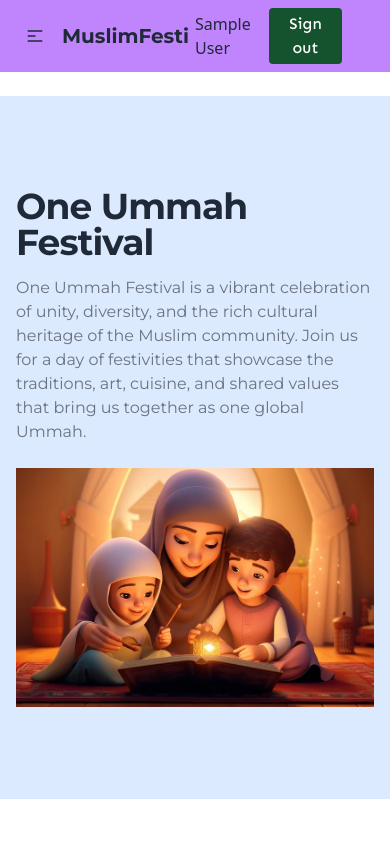
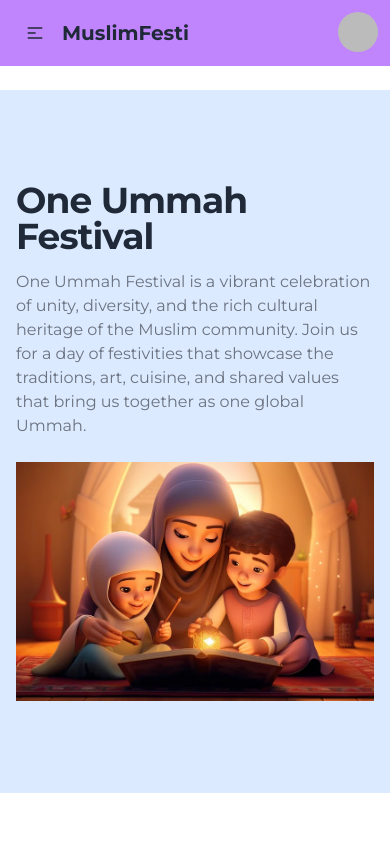
Before and after one commit to AsadFahimTEC/b8a9-event-management, a React (Vite) app: page / in a window 390 px wide. Shown: the top 844 px of the page. Built offline with nearby package versions, Linux system fonts and the light colour scheme; no server answers; sample sign-in values are in the browser's storage.

Commit message:
update user profile and all page responsive finish

```diff
--- a/src/Hook/AuthProvider.jsx
+++ b/src/Hook/AuthProvider.jsx
@@ -1,4 +1,4 @@
-import { GoogleAuthProvider, createUserWithEmailAndPassword, onAuthStateChanged, signInWithEmailAndPassword, signInWithPopup, signOut } from "firebase/auth";
+import { GoogleAuthProvider, createUserWithEmailAndPassword, onAuthStateChanged, signInWithEmailAndPassword, signInWithPopup, signOut, updateProfile } from "firebase/auth";
 import { createContext, useEffect, useState } from "react";
 import auth from "../firebase/firebase.config";
 
@@ -23,6 +23,12 @@ const AuthProvider = ({children}) => {
     const signIn = (email, password) =>{
         setLoading(true);
         return signInWithEmailAndPassword(auth, email, password);
+    }
+
+    const updateProfiles = (name, photo) =>{
+        updateProfile(auth.currentUser, {
+            displayName: name, photoURL: photo
+          });
     }
 
     const logOut = () =>{
@@ -50,7 +56,8 @@ const AuthProvider = ({children}) => {
         signIn,
         googleSignIn,
         logOut,
-        loading
+        loading,
+        updateProfiles
     }
 
     return (
--- a/src/pages/Register/Register.jsx
+++ b/src/pages/Register/Register.jsx
@@ -4,7 +4,7 @@ import { AuthContext } from "../../Hook/AuthProvider";
 import toast from "react-hot-toast";
 
 const Register = () => {
-    const {createUser} = useContext(AuthContext);
+    const {createUser, updateProfiles} = useContext(AuthContext);
     const navigate = useNavigate();
 
 
@@ -27,17 +27,17 @@ const Register = () => {
 
         // create user
         createUser(email, password)
-        .then(result =>{
+        .then((result) => {
+            updateProfiles(name, photo)
             console.log(result.user);
-            e.target.reset();
-            navigate('/');
-            return toast.success('user created successfully');
-        })
+            navigate('/')
+           return toast.success('user created successfully')
+    })
         .catch(error =>{
             console.log(error);
-            return toast.error('user not created')
+             return toast.error('user already exists')
         })
-    }
+    };
 
   return (
     <div>
--- a/src/pages/Shared/Navbar.jsx
+++ b/src/pages/Shared/Navbar.jsx
@@ -1,17 +1,16 @@
 import { Link, NavLink } from "react-router-dom";
-import logo from '../../assets/logo.png'
 import { useContext } from "react";
 import { AuthContext } from "../../Hook/AuthProvider";
 
 const Navbar = () => {
-  const {user, logOut} = useContext(AuthContext)
+  const { user, logOut } = useContext(AuthContext);
 
   // sign out a user
-  const handleLogOut = () =>{
+  const handleLogOut = () => {
     logOut()
     .then()
-    .catch()
-  }
+    .catch();
+  };
 
   const navLinks = (
     <>
@@ -25,7 +24,7 @@ const Navbar = () => {
         <NavLink to="/blog">Blog</NavLink>
       </li>
     </>
-    )
+  );
   return (
     <div className="navbar bg-purple-400">
       <div className="navbar-start">
@@ -53,26 +52,48 @@ const Navbar = () => {
             {navLinks}
           </ul>
         </div>
-        <p className="normal-case font-montserrat font-bold text-xl">MuslimFesti</p>
+        <p className="normal-case font-montserrat font-bold text-xl">
+          MuslimFesti
+        </p>
       </div>
       <div className="navbar-center hidden lg:flex">
         <ul className="menu font-avenir menu-horizontal px-1">{navLinks}</ul>
       </div>
+
       <div className="navbar-end">
-
-          {
-            user ? <>
-            <span>{user.displayName}</span>
-            <button onClick={handleLogOut} className="font-avenir mr-10 px-3 py-1 rounded bg-green-900 text-white">Sign out</button>
-            </>
-            :
+        {user?.displayName ? (
+          <div className="dropdown dropdown-end">
+            <label tabIndex={0} className="btn btn-ghost btn-circle avatar">
+              <div className="w-10 rounded-full">
+                <img src={user.photoURL} alt={user.displayName} />
+              </div>
+            </label>
+            <ul
+              tabIndex={0}
+              className="menu menu-sm dropdown-content mt-3 z-[1] p-2 shadow bg-base-100 rounded-box w-52"
+            >
+              <li>
+                <button className="btn btn-sm  btn-ghost">
+                  {user.displayName}
+                </button>
+              </li>
+              <li>
+                <button
+                  onClick={handleLogOut}
+                  className="font-avenir mr-10 px-2 py-1 rounded bg-green-900 text-white"
+                >
+                  Sign out
+                </button>
+              </li>
+            </ul>
+          </div>
+        ) : (
           <Link to="/login">
             <button className="font-avenir mr-10 px-3 py-1 rounded bg-green-900 text-white">
               Login
             </button>
           </Link>
-        }
-
+        )}
       </div>
     </div>
   );
```
Lines whose indentation alone changed are shown as unchanged.
